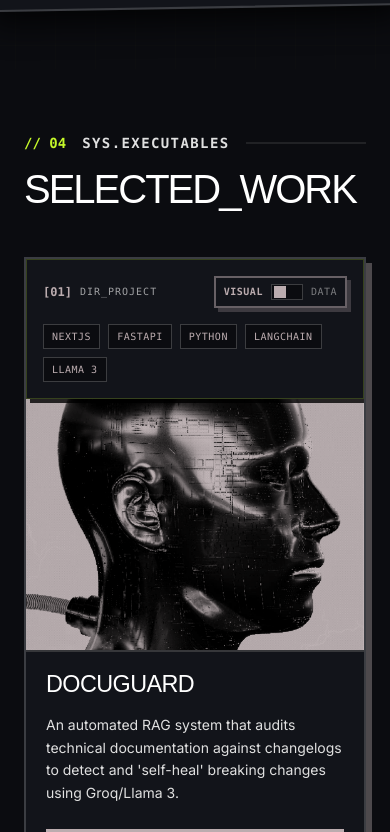
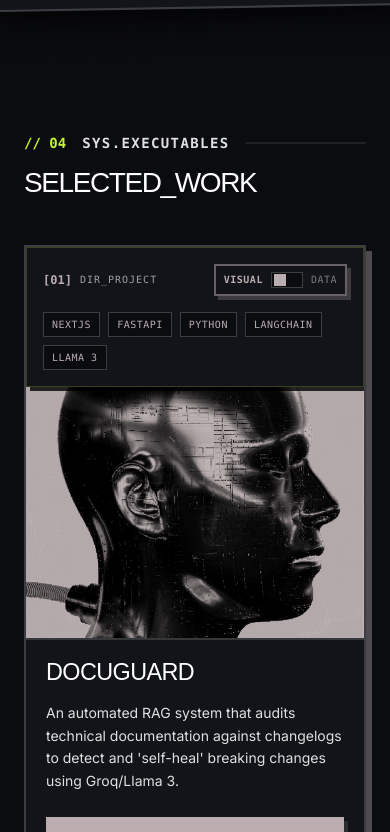
Before and after one commit to Davies70/portfolio_v2, a React (Vite) app: page / in a window 390 px wide. Shown: the part 1950-2782 px from the top of the page. Built offline with nearby package versions, Linux system fonts and the light colour scheme; a web font is replaced by a local one.

Commit message:
feat: update role title and improve text styling in CodeShowcase and ProjectStack components

```diff
--- a/src/components/CodeShowcase.tsx
+++ b/src/components/CodeShowcase.tsx
@@ -9,7 +9,7 @@ const initializeDeveloper = async () => {
   try {
     const profile = new Engineer({
       name: "Davies Ajayi",
-      role: "Full-Stack System Architect",
+      role: "Full-Stack Developer",
       status: "ONLINE"
     });
 
--- a/src/components/GitHubActivityGraph.tsx
+++ b/src/components/GitHubActivityGraph.tsx
@@ -58,8 +58,8 @@ export const GitHubActivityGraph: React.FC = () => {
               whileInView={{ opacity: 1, y: 0 }}
               viewport={{ once: true }}
               transition={{ duration: 0.6 }}
-              className="font-clash text-white tracking-tighter uppercase"
-              style={{ fontSize: "clamp(2.5rem, 6vw, 5rem)", lineHeight: 1 }}
+              className="font-clash text-white tracking-tighter uppercase break-words"
+              style={{ fontSize: "clamp(1.75rem, 6vw, 5rem)", lineHeight: 1 }}
             >
               CODING_METRICS
             </motion.h3>
--- a/src/components/ProjectStack.tsx
+++ b/src/components/ProjectStack.tsx
@@ -28,8 +28,8 @@ export const ProjectStack: React.FC = () => {
             whileInView={{ opacity: 1, y: 0 }}
             viewport={{ once: true }}
             transition={{ duration: 0.6 }}
-            className="font-clash text-white tracking-tighter uppercase"
-            style={{ fontSize: "clamp(2.5rem, 6vw, 5rem)", lineHeight: 1 }}
+            className="font-clash text-white tracking-tighter uppercase break-words"
+            style={{ fontSize: "clamp(1.75rem, 6vw, 5rem)", lineHeight: 1 }}
           >
             SELECTED_WORK
           </motion.h3>
```
